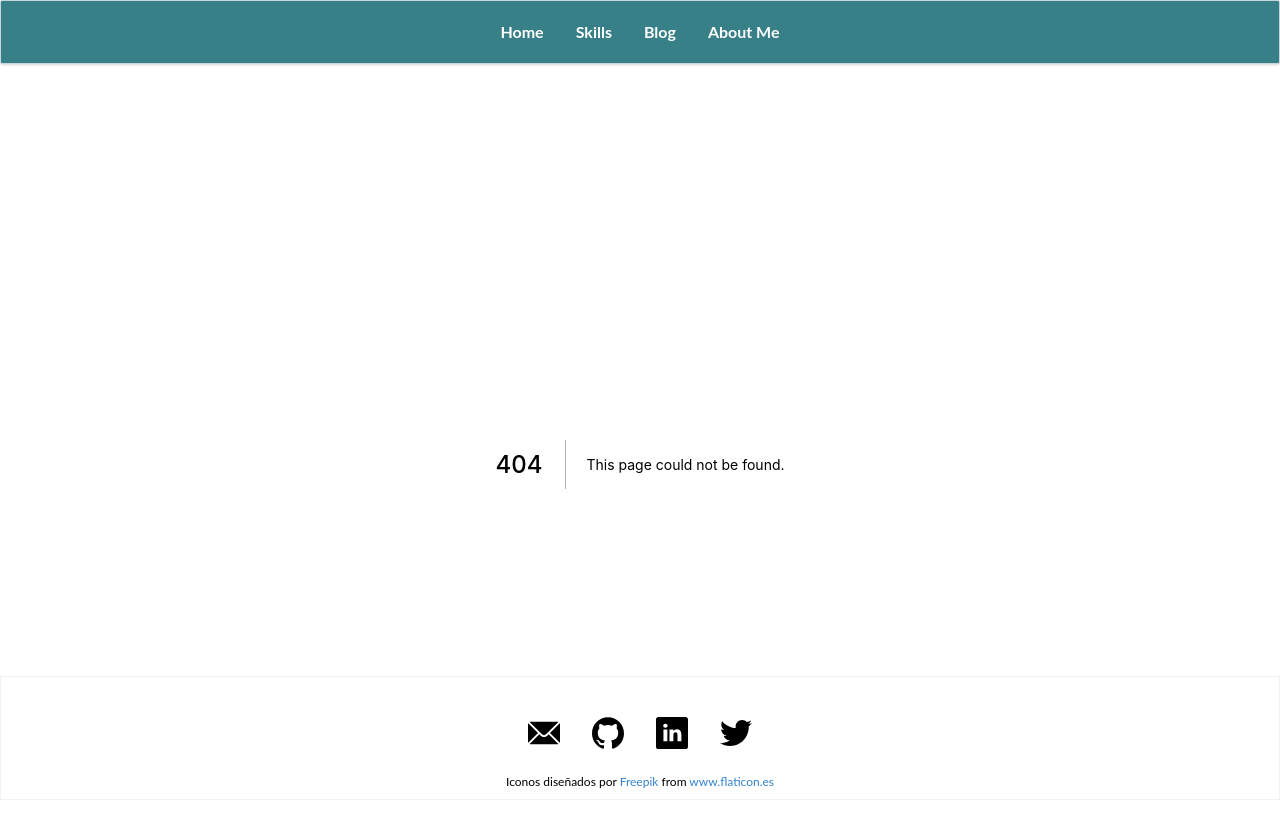
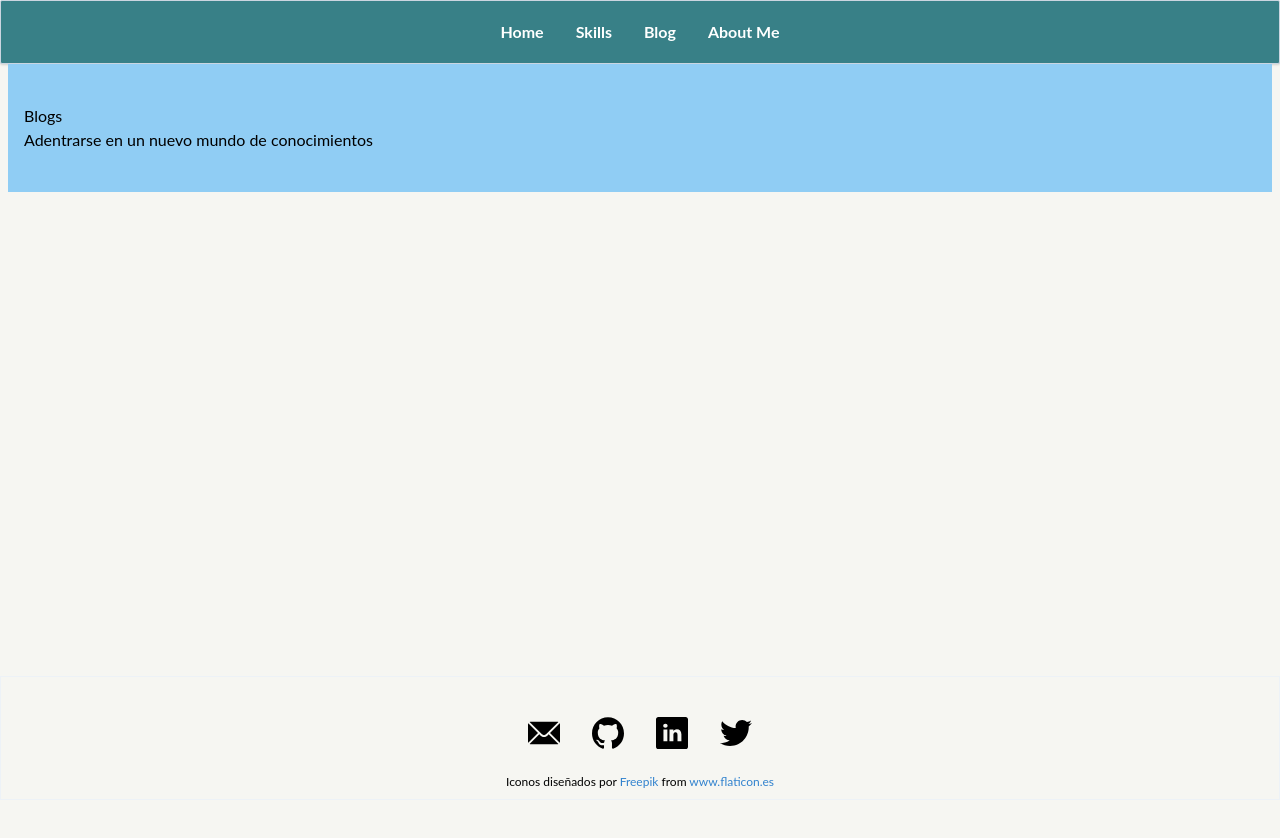
Before and after one commit to yomarguti/portfolio, a Next.js app: page /blog in a window 1280 px wide. Before the commit this address had no page. Shown: the top 838 px of the page. After the commit the page ends 800 px from the top, so only its background shows below. Built offline with nearby package versions, Linux system fonts and the light colour scheme.

Commit message:
Agregado header a la pagina /blog

```diff
--- /dev/null
+++ b/pages/blog.js
@@ -0,0 +1,12 @@
+const Blog = () => {
+  return (
+    <>
+      <header className="w-full px-4 bg-blue-300 md:py-10">
+        <h1>Blogs</h1>
+        <p>Adentrarse en un nuevo mundo de conocimientos </p>
+      </header>
+    </>
+  );
+};
+
+export default Blog;
```
